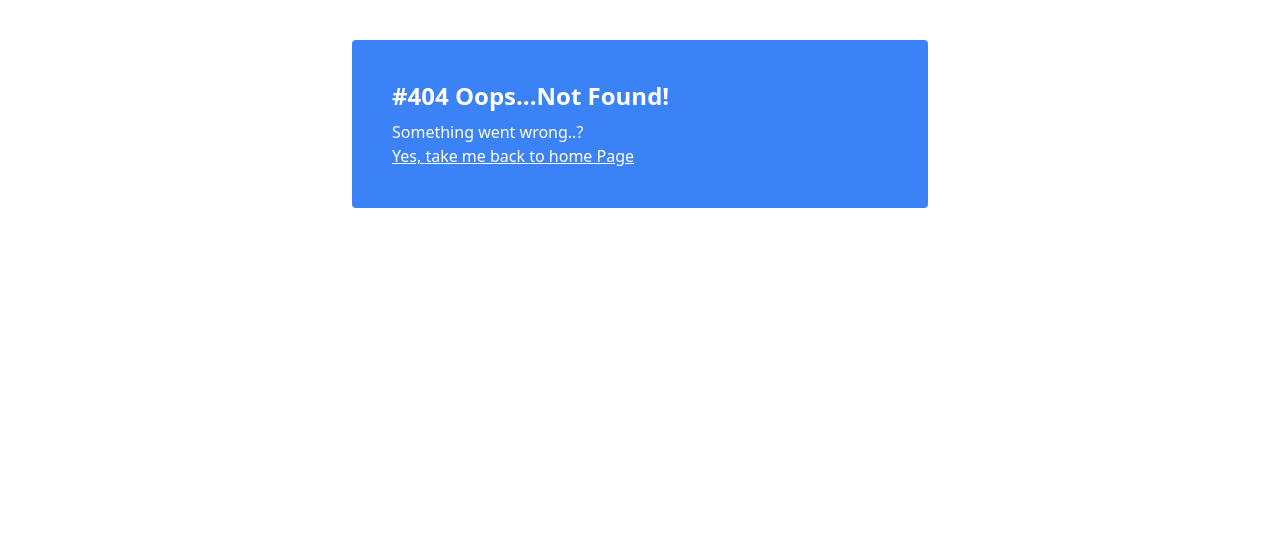
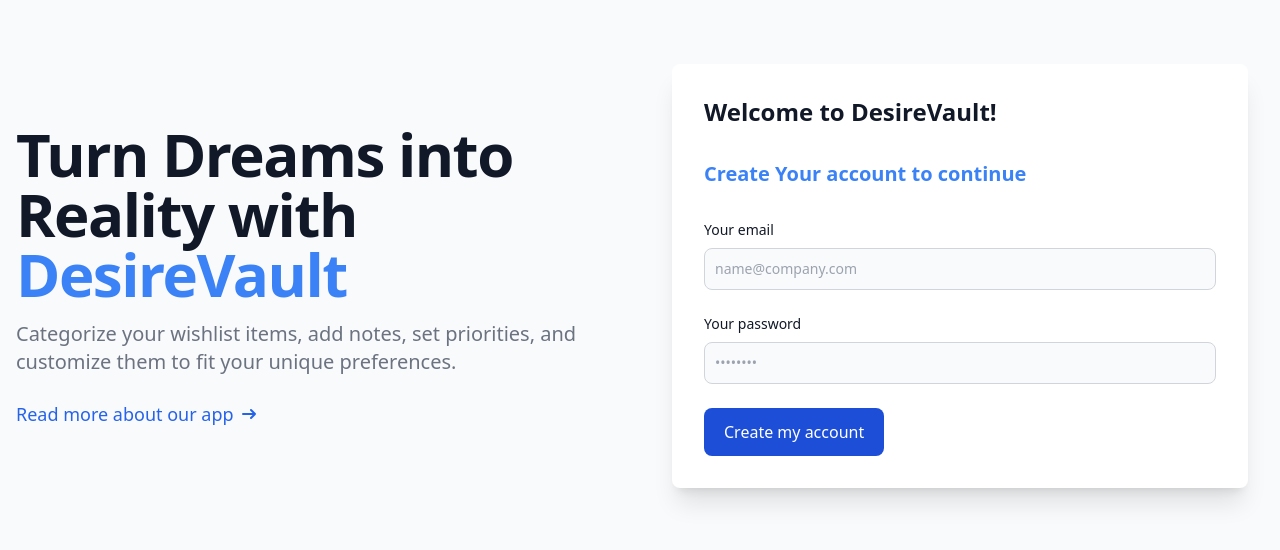
Before and after one commit to sharif-22/desire-vault, a React (Vite) app: page /authcreate in a window 1280 px wide. Before the commit this address had no page. Shown: the top 550 px of the page. Built offline with nearby package versions, Linux system fonts and the light colour scheme.

Commit message:
fix: authendication upadated

```diff
--- a/src/layout/Layout.jsx
+++ b/src/layout/Layout.jsx
@@ -5,11 +5,11 @@ import Footer from "../component/Footer";
 const Layout = () => {
   return (
     <div className="">
-      <Navbar />
-      <div className="mt-20 mb-5">
+      {/* <Navbar /> */}
+      <div className="">
       <Outlet />
       </div>
-      <Footer />
+      {/* <Footer /> */}
     </div>
   );
 };
--- /dev/null
+++ b/src/pages/AuthCreate.jsx
@@ -0,0 +1,137 @@
+import React, { useState } from "react";
+import { createUserWithEmailAndPassword } from "firebase/auth";
+import { auth } from "../firebase/index";
+
+const AuthCreate = () => {
+  const [registerEmail, setRegisterEmail] = useState("");
+  const [registerPassword, setRegisterPassword] = useState("");
+  const [user, setUser] = useState({});
+
+  const register = async (e) => {
+    e.preventDefault();
+    try {
+      const userCredential = await createUserWithEmailAndPassword(
+        auth,
+        registerEmail,
+        registerPassword
+      );
+      const newUser = userCredential.user;
+      console.log(newUser);
+      // Redirect to Home after successful registration
+      window.location.href = "/";
+      alert("Vault Created Successfully😊");
+    } catch (error) {
+      console.log(error.message);
+      if (error.code === "auth/invalid-credential") {
+        alert("Invalid credentials");
+      } else if (error.code === "auth/invalid-email") {
+        alert("Enter a valid email");
+      } else if (error.code === "auth/weak-password") {
+        alert("Password should be a minimum of 6 characters");
+      }
+    }
+  };
+
+  return (
+    <div>
+      <section className="bg-gray-50 dark:bg-gray-900">
+        <div className="py-8 px-4 mx-auto max-w-screen-xl lg:py-16 grid lg:grid-cols-2 gap-8 lg:gap-16">
+          <div className="flex flex-col justify-center">
+            <h1 className="mb-4 text-4xl font-extrabold tracking-tight leading-none text-gray-900 md:text-5xl lg:text-6xl dark:text-white">
+              Turn Dreams into Reality with
+              <span className="text-blue-500"> DesireVault</span>
+            </h1>
+            <p className="mb-6 text-lg font-normal text-gray-500 lg:text-xl dark:text-gray-400">
+              Categorize your wishlist items, add notes, set priorities, and
+              customize them to fit your unique preferences.
+            </p>
+            <a
+              href="https://github.com/SwethaDSalvatore/desire-vault/blob/main/README.md"
+              className="text-blue-600 dark:text-blue-500 hover:underline font-medium text-lg inline-flex items-center"
+            >
+              Read more about our app
+              <svg
+                className="w-3.5 h-3.5 ms-2 rtl:rotate-180"
+                aria-hidden="true"
+                xmlns="http://www.w3.org/2000/svg"
+                fill="none"
+                viewBox="0 0 14 10"
+              >
+                <path
+                  stroke="currentColor"
+                  strokeLinecap="round"
+                  strokeLinejoin="round"
+                  strokeWidth="2"
+                  d="M1 5h12m0 0L9 1m4 4L9 9"
+                />
+              </svg>
+            </a>
+          </div>
+          <div>
+            {/* login */}
+            <div className="w-full lg:max-w-xl p-6 space-y-8 sm:p-8 bg-white rounded-lg shadow-xl dark:bg-gray-800">
+              <h2 className="text-2xl font-bold text-gray-900 dark:text-white">
+                Welcome to DesireVault!{" "}
+                {/* <span className="text-blue-500">{user?.email}</span> */}
+              </h2>
+              <h2 className="text-xl font-bold text-blue-500 dark:text-blue-500 ">
+                Create Your account to continue
+              </h2>
+
+              <form className="mt-8 space-y-6" onSubmit={register}>
+                {/* register */}
+                <div>
+                  <label
+                    htmlFor="email"
+                    className="block mb-2 text-sm font-medium text-gray-900 dark:text-white"
+                  >
+                    Your email
+                  </label>
+                  <input
+                    type="email"
+                    name="email"
+                    id="email"
+                    className="bg-gray-50 border border-gray-300 text-gray-900 text-sm rounded-lg focus:ring-blue-500 focus:border-blue-500 block w-full p-2.5 dark:bg-gray-700 dark:border-gray-600 dark:placeholder-gray-400 dark:text-white dark:focus:ring-blue-500 dark:focus:border-blue-500"
+                    placeholder="name@company.com"
+                    required
+                    onChange={(event) => {
+                      setRegisterEmail(event.target.value);
+                    }}
+                  />
+                </div>
+                <div>
+                  <label
+                    htmlFor="password"
+                    className="block mb-2 text-sm font-medium text-gray-900 dark:text-white"
+                  >
+                    Your password
+                  </label>
+                  <input
+                    type="password"
+                    name="password"
+                    id="password"
+                    placeholder="••••••••"
+                    className="bg-gray-50 border border-gray-300 text-gray-900 text-sm rounded-lg focus:ring-blue-500 focus:border-blue-500 block w-full p-2.5 dark:bg-gray-700 dark:border-gray-600 dark:placeholder-gray-400 dark:text-white dark:focus:ring-blue-500 dark:focus:border-blue-500"
+                    required
+                    onChange={(event) => {
+                      setRegisterPassword(event.target.value);
+                    }}
+                  />
+                </div>
+                <button
+                  type="submit"
+                  className="w-full px-5 py-3 text-base font-medium text-center text-white bg-blue-700 rounded-lg hover:bg-blue-800 focus:ring-4 focus:ring-blue-300 sm:w-auto dark:bg-blue-600 dark:hover:bg-blue-700 dark:focus:ring-blue-800"
+                  onClick={register}
+                >
+                  Create my account
+                </button>
+              </form>
+            </div>
+          </div>
+        </div>
+      </section>
+    </div>
+  );
+};
+
+export default AuthCreate;
--- a/src/pages/Home.jsx
+++ b/src/pages/Login.jsx
@@ -1,19 +1,16 @@
-import React from "react";
+import { Link } from "react-router-dom";
 import { useState, useEffect } from "react";
 import {
-  createUserWithEmailAndPassword,
-  onAuthStateChanged,
   signInWithEmailAndPassword,
   signOut,
+  onAuthStateChanged,
 } from "firebase/auth";
 import { auth } from "../firebase/index";
 
-const Home = () => {
-  const [registerEmail, setRegisterEmail] = useState("");
-  const [registerPassword, setRegisterPassword] = useState("");
+const Login = () => {
   const [loginEmail, setLoginEmail] = useState("");
   const [loginPassword, setLoginPassword] = useState("");
-  const [user, setUser] = useState({});
+  const [user, setUser] = useState(null);
 
   useEffect(() => {
     const unsubscribe = onAuthStateChanged(auth, (currentUser) => {
@@ -22,51 +19,48 @@ const Home = () => {
     return () => unsubscribe();
   }, []);
 
-  const register = async (e) => {
-    e.preventDefault();
-    try {
-      const user = await createUserWithEmailAndPassword(
-        auth,
-        registerEmail,
-        registerPassword
-      );
-      console.log(user);
-      // alert(`welcome, ${user?.email}`);
-    } catch (error) {
-      console.log(error.message);
-      // alert(error.message);
-    }
-  };
-
   const login = async (e) => {
     e.preventDefault();
     try {
-      const user = await signInWithEmailAndPassword(
+      const userCredential = await signInWithEmailAndPassword(
         auth,
         loginEmail,
         loginPassword
       );
-      console.log(user);
+      const newUser = userCredential.user;
+      console.log(newUser);
+      // Redirect to createproduct page
+      window.location.href = "/createVaultList";
     } catch (error) {
       console.log(error.message);
+      if (error.code === "auth/invalid-credential") {
+        alert("Invalid credentials");
+      } else if (error.code === "auth/invalid-email") {
+        alert("Invalid email");
+      }
     }
   };
 
-  const logout = async () => {
-    await signOut(auth);
-  };
-
+  // const logout = async () => {
+  //   try {
+  //     await signOut(auth);
+  //     history.push("/");
+  //   } catch (error) {
+  //     console.log(error.message);
+  //   }
+  // };
   return (
     <div>
       <section className="bg-gray-50 dark:bg-gray-900">
         <div className="py-8 px-4 mx-auto max-w-screen-xl lg:py-16 grid lg:grid-cols-2 gap-8 lg:gap-16">
           <div className="flex flex-col justify-center">
             <h1 className="mb-4 text-4xl font-extrabold tracking-tight leading-none text-gray-900 md:text-5xl lg:text-6xl dark:text-white">
-            Turn Dreams into Reality with<span className="text-blue-500">DesireVault</span>
+              Turn Dreams into Reality with
+              <span className="text-blue-500"> DesireVault</span>
             </h1>
             <p className="mb-6 text-lg font-normal text-gray-500 lg:text-xl dark:text-gray-400">
-            Categorize your wishlist items, add notes, set priorities, and
-            customize them to fit your unique preferences.
+              Categorize your wishlist items, add notes, set priorities, and
+              customize them to fit your unique preferences.
             </p>
             <a
               href="https://github.com/SwethaDSalvatore/desire-vault/blob/main/README.md"
@@ -94,11 +88,12 @@ const Home = () => {
             {/* login */}
             <div className="w-full lg:max-w-xl p-6 space-y-8 sm:p-8 bg-white rounded-lg shadow-xl dark:bg-gray-800">
               <h2 className="text-2xl font-bold text-gray-900 dark:text-white">
-                Welcome! <span className="text-blue-500">{user?.email}</span>
+                Hello There!
               </h2>
-              <span className="text-xl font-bold text-gray-900 dark:text-white">
-                Sign in to Continue
-              </span>
+              {/* <span className="text-blue-500">{user?.email}</span> */}
+              <h2 className="text-xl font-bold text-gray-900 dark:text-blue-500 ">
+                Create Your account to continue
+              </h2>
               <form className="mt-8 space-y-6" onSubmit={login}>
                 <div>
                   <label
@@ -146,68 +141,23 @@ const Home = () => {
                   >
                     Login to your account
                   </button>
-                  <button
+                  {/* <button
                     type="submit"
                     className="w-full px-5 py-3 text-base font-medium text-center text-white bg-blue-700 rounded-lg hover:bg-blue-800 focus:ring-4 focus:ring-blue-300 sm:w-auto dark:bg-blue-600 dark:hover:bg-blue-700 dark:focus:ring-blue-800"
                     onClick={logout}
                   >
-                    Delete this account
-                  </button>
+                    Logout
+                  </button> */}
                 </div>
-              </form>
-              <form className="mt-8 space-y-6" onSubmit={register}>
                 <div className="text-sm font-medium text-gray-900 dark:text-white">
                   Not registered yet?{" "}
-                  <a className="text-blue-600 hover:underline dark:text-blue-500">
+                  <Link
+                    to={"/authcreate"}
+                    className="text-blue-600 hover:underline dark:text-blue-500"
+                  >
                     Create account
-                  </a>
+                  </Link>
                 </div>
-                {/* register */}
-                <div>
-                  <label
-                    htmlFor="email"
-                    className="block mb-2 text-sm font-medium text-gray-900 dark:text-white"
-                  >
-                    Your email
-                  </label>
-                  <input
-                    type="email"
-                    name="email"
-                    id="email"
-                    className="bg-gray-50 border border-gray-300 text-gray-900 text-sm rounded-lg focus:ring-blue-500 focus:border-blue-500 block w-full p-2.5 dark:bg-gray-700 dark:border-gray-600 dark:placeholder-gray-400 dark:text-white dark:focus:ring-blue-500 dark:focus:border-blue-500"
-                    placeholder="name@company.com"
-                    required
-                    onChange={(event) => {
-                      setRegisterEmail(event.target.value);
-                    }}
-                  />
-                </div>
-                <div>
-                  <label
-                    htmlFor="password"
-                    className="block mb-2 text-sm font-medium text-gray-900 dark:text-white"
-                  >
-                    Your password
-                  </label>
-                  <input
-                    type="password"
-                    name="password"
-                    id="password"
-                    placeholder="••••••••"
-                    className="bg-gray-50 border border-gray-300 text-gray-900 text-sm rounded-lg focus:ring-blue-500 focus:border-blue-500 block w-full p-2.5 dark:bg-gray-700 dark:border-gray-600 dark:placeholder-gray-400 dark:text-white dark:focus:ring-blue-500 dark:focus:border-blue-500"
-                    required
-                    onChange={(event) => {
-                      setRegisterPassword(event.target.value);
-                    }}
-                  />
-                </div>
-                <button
-                  type="submit"
-                  className="w-full px-5 py-3 text-base font-medium text-center text-white bg-blue-700 rounded-lg hover:bg-blue-800 focus:ring-4 focus:ring-blue-300 sm:w-auto dark:bg-blue-600 dark:hover:bg-blue-700 dark:focus:ring-blue-800"
-                  onClick={register}
-                >
-                  Login to your account
-                </button>
               </form>
             </div>
           </div>
@@ -217,4 +167,4 @@ const Home = () => {
   );
 };
 
-export default Home;
+export default Login;
```
Also changed, not shown: src/main.jsx (+7 -2 lines).
